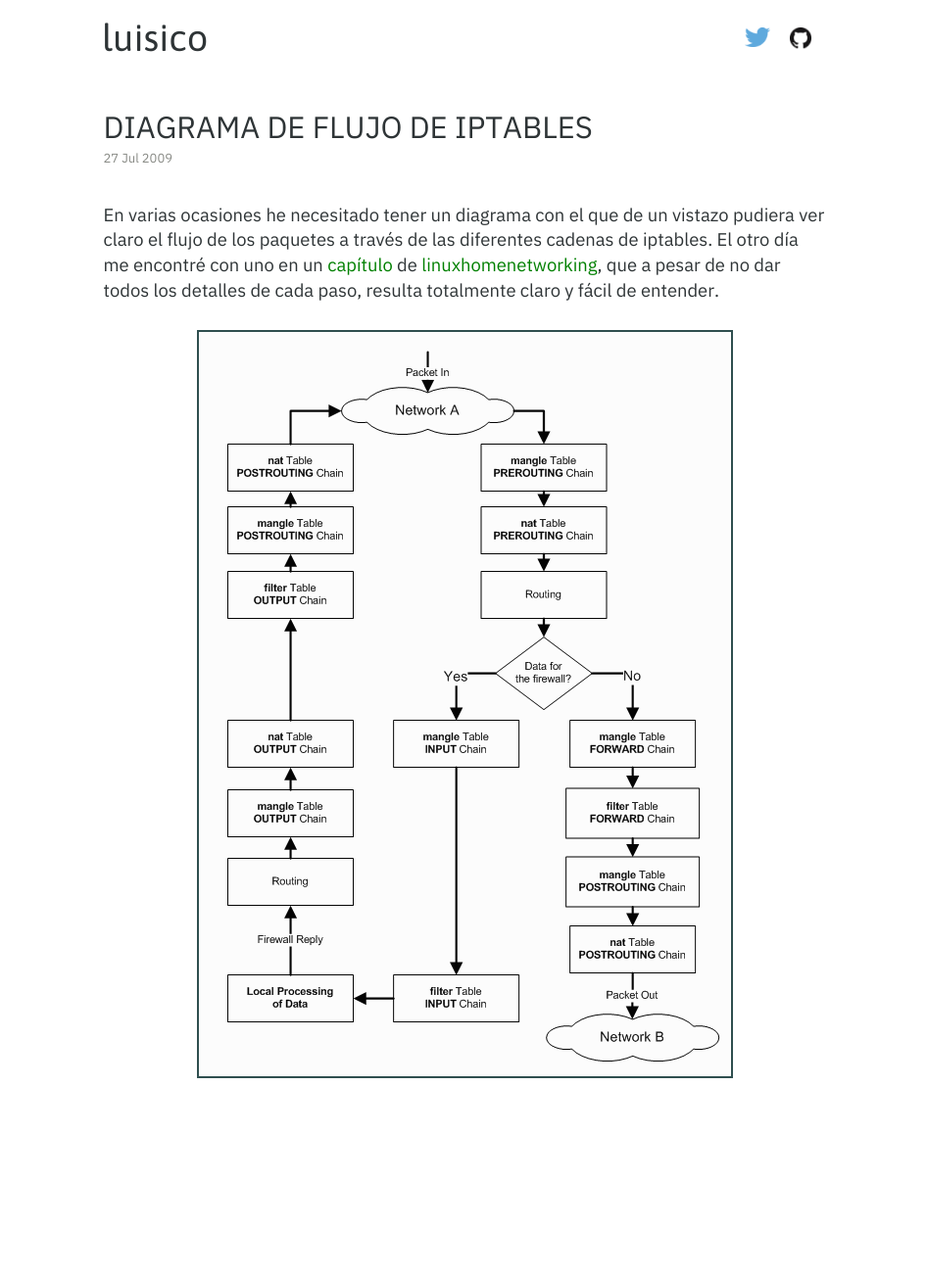
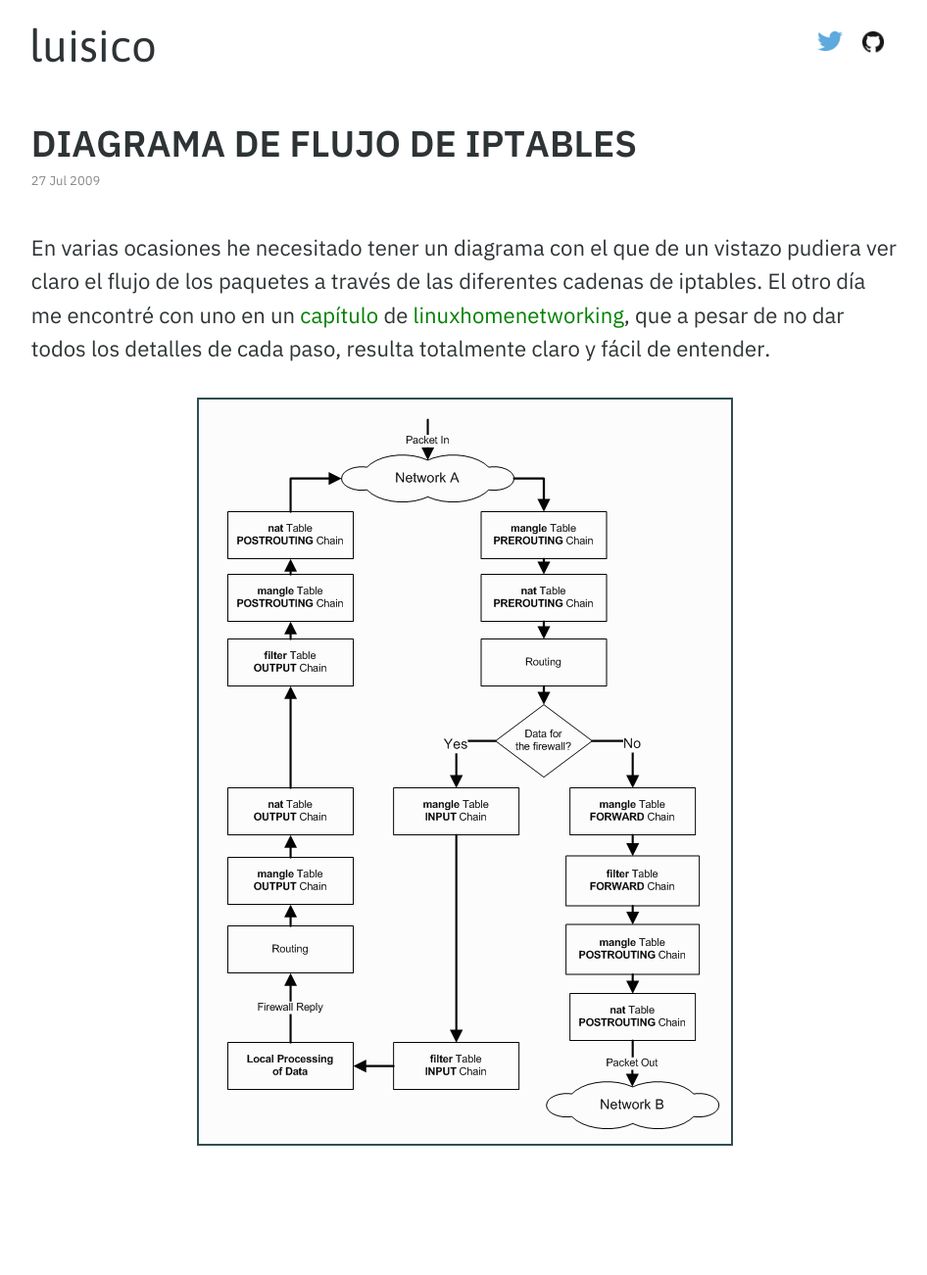
Before and after one commit to luisbosque/luisbosque.github.com, a Jekyll site: the page built from _posts/2009-07-27-diagrama-de-flujo-de-iptables.markdown, in a window 1280 px wide. Shown: the whole page at 98% size, without its empty margins (166-1112 px from the left). Built offline with Jekyll 4.4.1, drawn with Linux system fonts in a browser that asks for light colours; some web fonts are replaced; before the commit the page ends 1212 px from its top, so only the background shows below that.

Commit message:
Some css changes

```diff
--- a/css/styles.css
+++ b/css/styles.css
@@ -39,7 +39,7 @@
 body {
   background-color: #FFFFFF;
   font-family: "Asap", sans-serif;
-  font-size: x-small;
+  font-size: 12px;
   line-height: 1.4;
   color: #2E3436;
 }
@@ -66,7 +66,7 @@
 }
 
 .wrapper {
-  width: 76em;
+  max-width: 76em;
   margin: 0 auto;
   overflow: hidden;
 }
@@ -79,6 +79,7 @@
 
 .wrapper .content .post-content {
   font-size: 1.6em;
+  line-height: 1.55;
 }
 
 .wrapper .content, .wrapper .header, .wrapper .footer {
@@ -136,6 +137,7 @@
 .wrapper h2 {
   font-size: 2.7em;
   text-transform: uppercase;
+  font-weight: bold;
 }
 
 .wrapper span.date {
```
